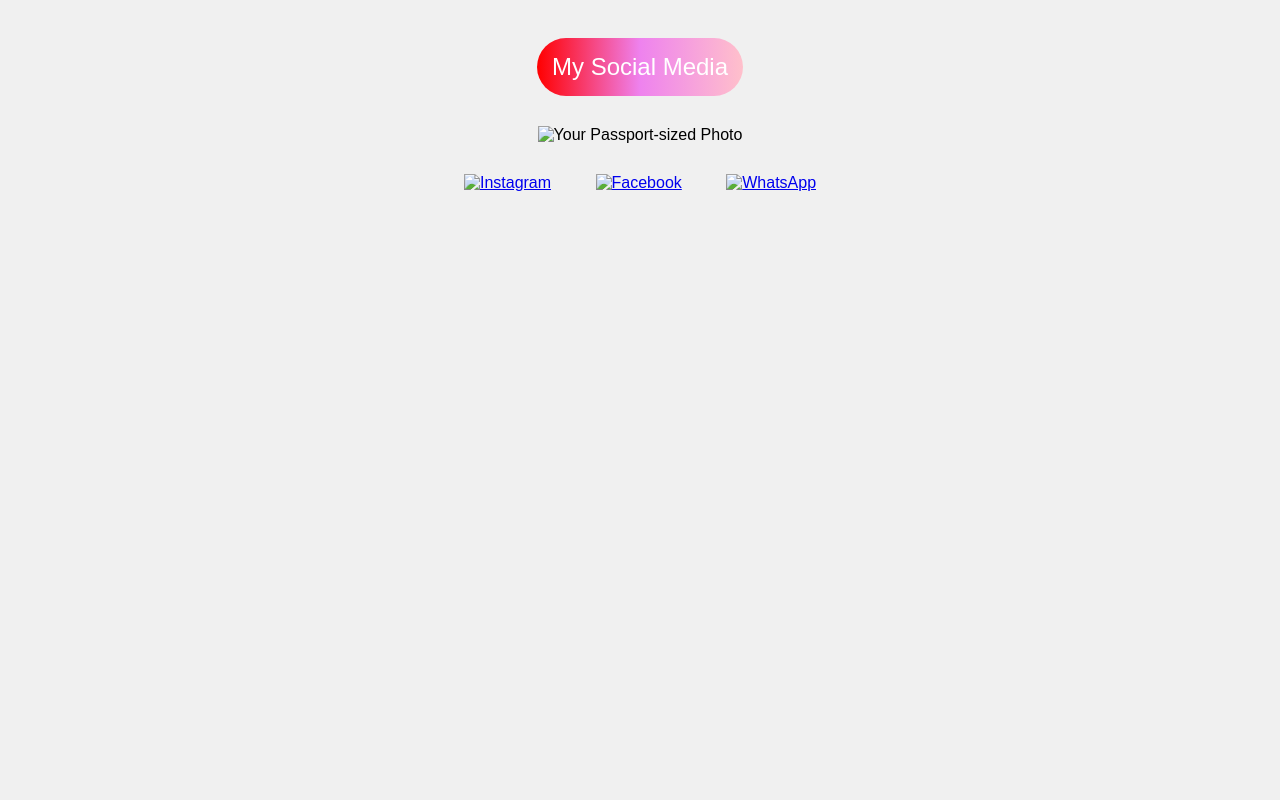
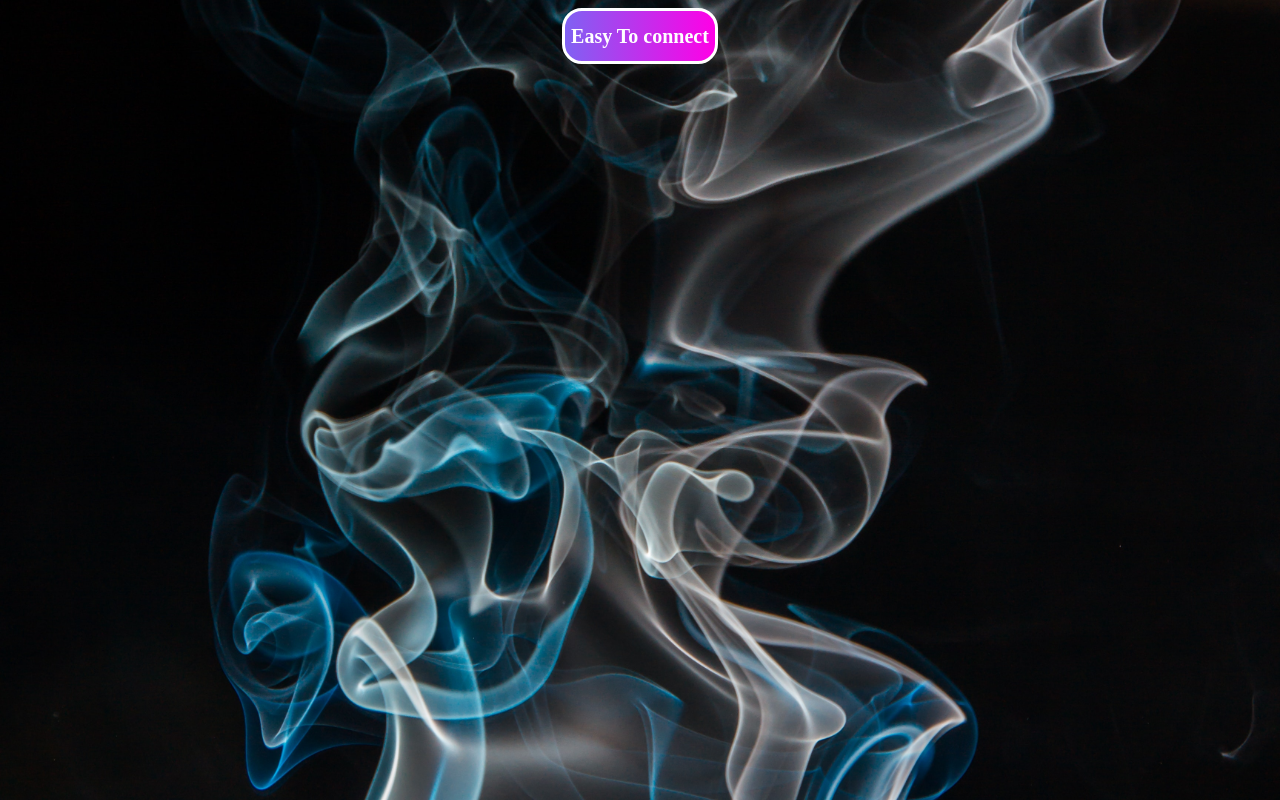
Before and after one commit to keyur1010/trygit_upload, a plain HTML site: page index.html in a window 1280 px wide. Drawn offline with Linux system fonts and the light colour scheme.

Commit message:
addil background

```diff
--- a/index.html
+++ b/index.html
@@ -3,68 +3,71 @@
 <head>
     <meta charset="UTF-8">
     <meta name="viewport" content="width=device-width, initial-scale=1.0">
-    <title>My Social Media</title>
+    <title>Document</title>
     <style>
        body {
-            background-color: #f0f0f0;
-            text-align: center;
-            font-family: Arial, sans-serif;
+    background-image: url('bg1.jpg');
+    background-size: cover; /* This will scale the image to cover the entire background */
+    background-repeat: no-repeat; /* This prevents the image from repeating */
+    background-attachment: fixed;
+    opacity: 1;
+    z-index: 0; /* This keeps the background fixed while scrolling */
+}
+.header {
+    display: flex; /* Enable flexbox layout */
+    justify-content: center; /* Center horizontally (X-axis) */
+    align-items: center; /* Center vertically (Y-axis) */
+    color: white; /* Text color */
+    background: linear-gradient(to right, rgb(0, 195, 255), rgb(255, 0, 230)); /* Initial gradient background */
+    border: solid;
+    height: 50px;
+    width: 150px;
+    opacity: 1;
+    z-index: 1;
+    margin: 0 auto;
+    font-size: 20px;
+    font-weight: 900;
+    padding: 0; /* Remove padding */
+    border-radius: 20px;
+    background-size: 200% 100%; /* Adjust the size based on the number of colors */
+    animation: gradientChange 4s infinite; /* Apply the animation */
 }
 
-        .header {
-            background: linear-gradient(to right, red, violet, pink);
-            padding: 15px;
-            border-radius: 30px;
-            display: inline-block;
-            margin-top: 30px;
-            font-size: 24px;
-            color: white;
+@keyframes gradientChange {
+    0% {
+        background-position: 0 0; /* Start position (left) */
+    }
+    25% {
+        background-position: 100% 0; /* Transition to the middle position (right) */
+    }
+    50% {
+        background-position: 200% 0; /* Transition to the middle position (left) */
+    }
+    100% {
+        background-position: 300% 0; /* End position (right) */
+    }
 }
 
-        .photo {
-            margin-top: 30px;
+
+
+
+@media screen and (max-width: 768px) {
+    body {
+        background-size: cover; /* Scale the image to fit within the background */
+        background-position: center; /* Center the image */
+    }
 }
 
-        .tabs {
-            margin-top: 30px;
-        }
 
-        .tab {
-            display: inline-block;
-            margin: 0 20px;
-        }
 
-        .tab img {
-            width: 50px;
-            height: 50px;
-            cursor: pointer;
-        }
     </style>
 </head>
 <body>
+    <div class="container">
+        <div class="nav">
             <div class="header">
-        My Social Media
+                Easy To connect
             </div>
-
-    <div class="photo">
-        <img src="your_photo.jpg" alt="Your Passport-sized Photo">
-    </div>
-
-    <div class="tabs">
-        <div class="tab">
-            <a href="https://www.instagram.com/" target="_blank">
-                <img src="instagram_icon.png" alt="Instagram">
-            </a>
-        </div>
-        <div class="tab">
-            <a href="https://www.facebook.com/" target="_blank">
-                <img src="facebook_icon.png" alt="Facebook">
-            </a>
-        </div>
-        <div class="tab">
-            <a href="https://www.whatsapp.com/" target="_blank">
-                <img src="whatsapp_icon.png" alt="WhatsApp">
-            </a>
         </div>
     </div>
 </body>
```
Also changed, not shown: bg1.jpg (added). Lines whose indentation alone changed are shown as unchanged.
